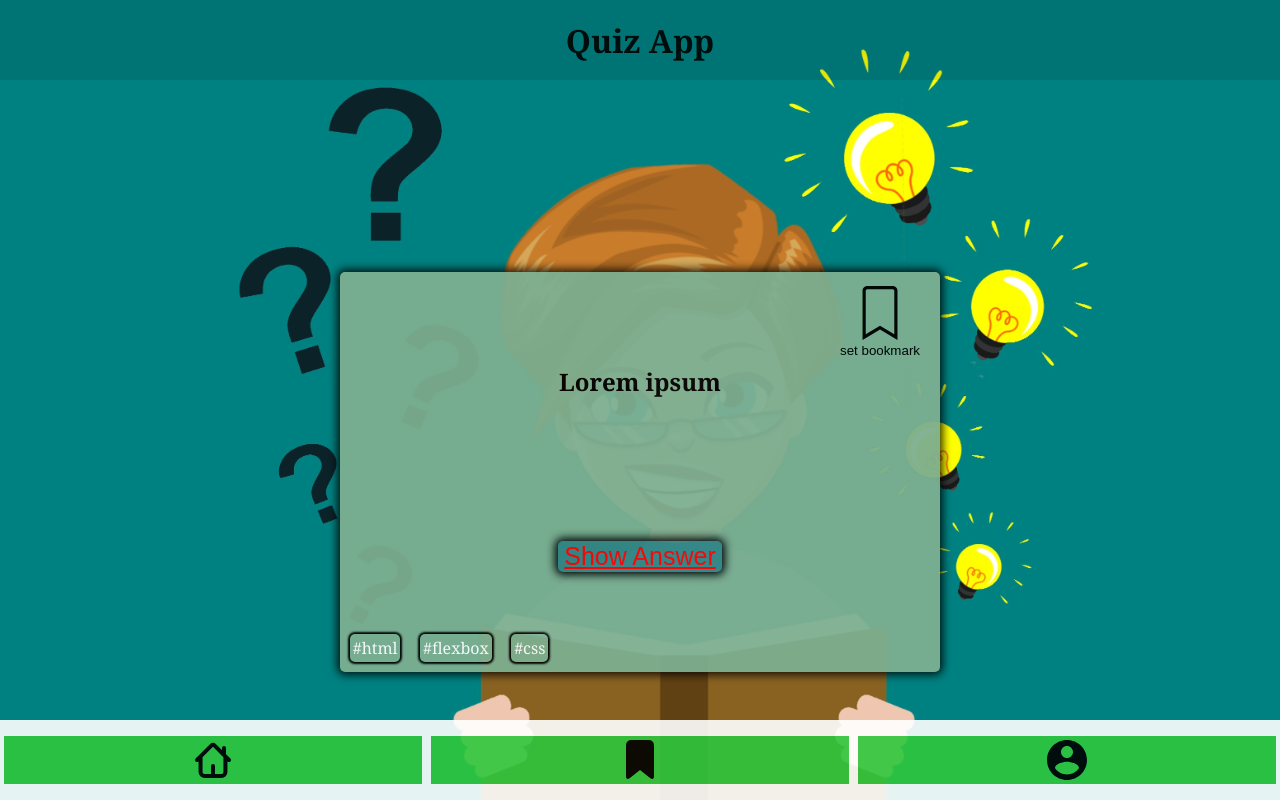
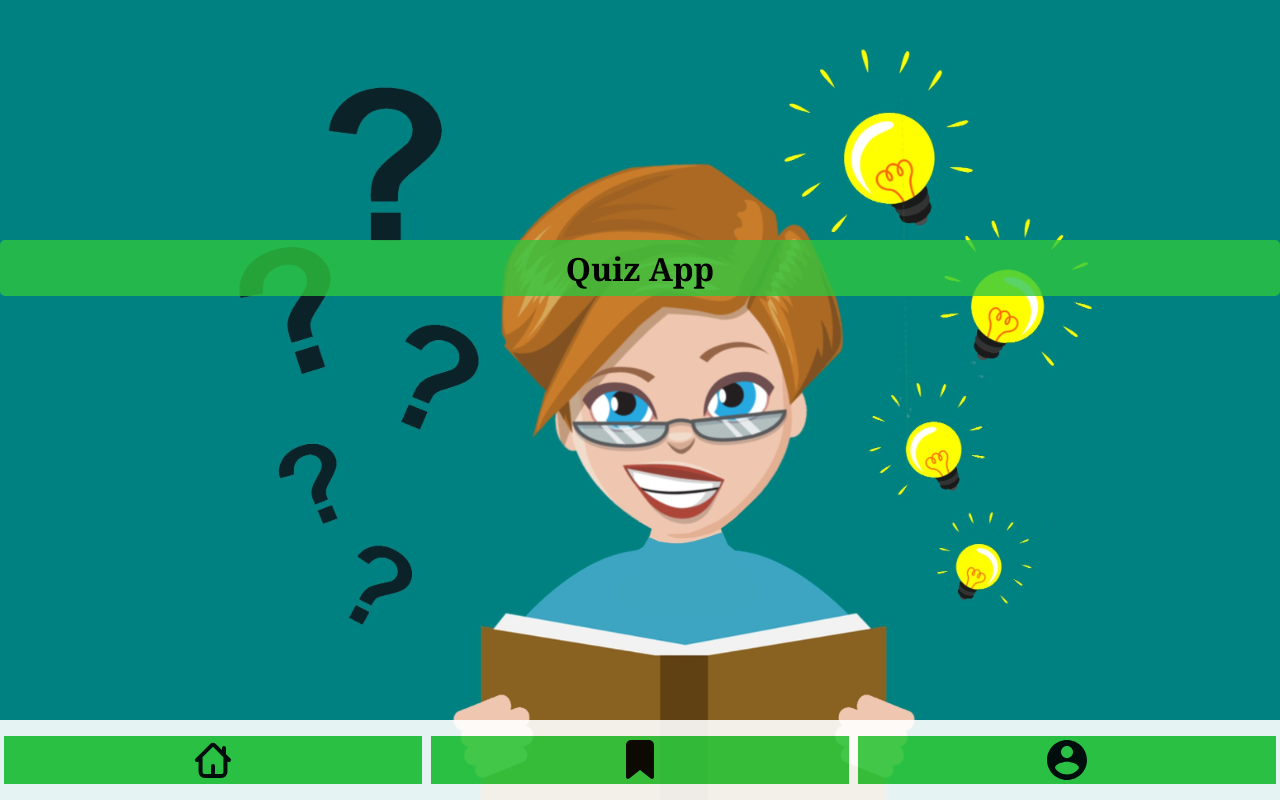
Before and after one commit to FrankSiyli/Quiz_App, a plain HTML site: page index.html in a window 1280 px wide. Shown: the top 800 px of the page. Drawn offline with Linux system fonts and the light colour scheme.

Commit message:
header position

```diff
--- a/styles.css
+++ b/styles.css
@@ -8,16 +8,19 @@ body {
 }
 
 header {
-    z-index: 0;
+    width: 100vw;
     position: sticky;
-    height: 10vh;
+    height: 7vh;
     top: 0;
     display: flex;
     align-items: center;
     justify-content: center;
-    opacity: 0.9;
-    background-color: rgba(0, 0, 0, 0.104);
+    background-color: rgba(47, 199, 62, 0.784);
+    border-radius: 5px;
+}
 
+header {
+    margin-top: 30vh;
 }
 
 h1 {
@@ -26,7 +29,7 @@ h1 {
 }
 
 main {
-    z-index: 10;
+    margin-top: 50vh;
     display: flex;
     align-items: center;
     justify-content: space-around;
@@ -53,7 +56,7 @@ body {
     display: flex;
     align-items: center;
     flex-direction: column;
-    margin: 15% 0%;
+    margin: 10% 0%;
     opacity: 0.95;
 }
 
```
